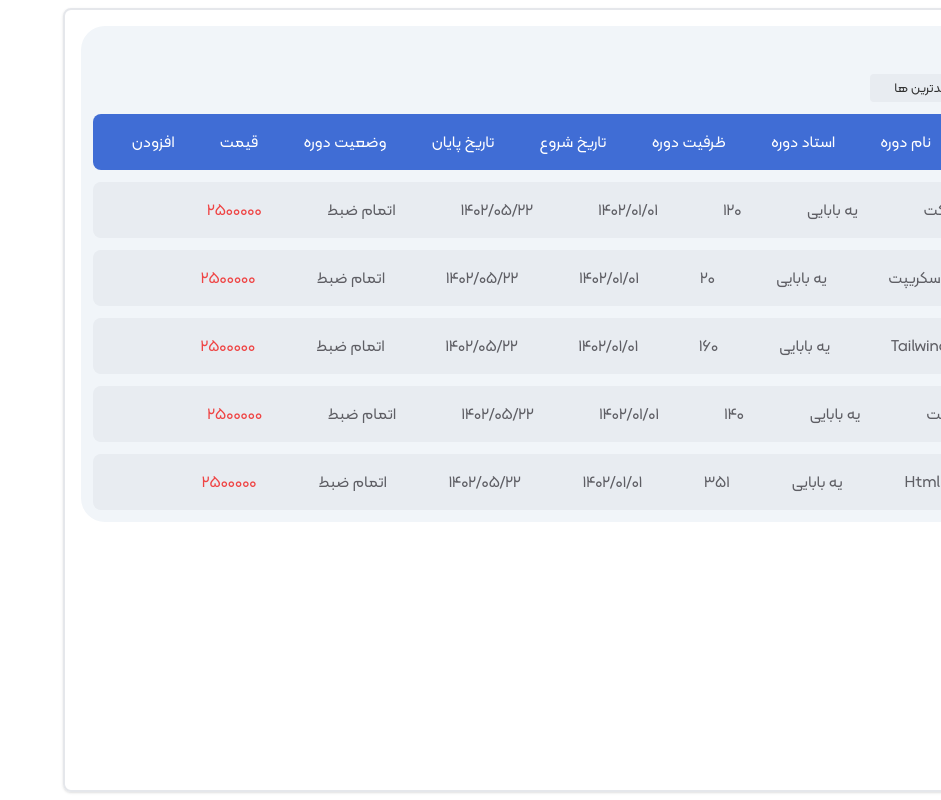
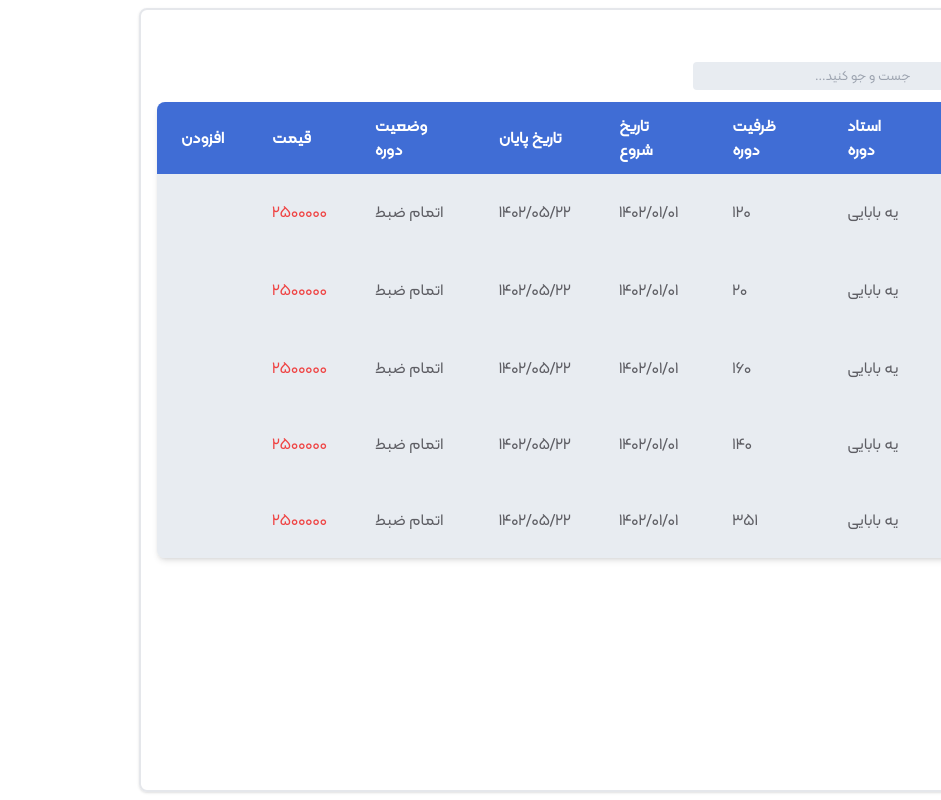
Before and after one commit to mbadangiz/Big-Bang, a React (Vite) app: page /User/Panel/CoursesList in a window 1280 px wide. Shown: the whole page, without its empty margins (339-1280 px from the left). Built offline with nearby package versions, Linux system fonts and the light colour scheme; some icons are missing.

Commit message:
Panel-Table

```diff
--- a/src/Components/User/Panel/PanelHolder/PanelContent/PanelCoursesList/PanelCoursesList.jsx
+++ b/src/Components/User/Panel/PanelHolder/PanelContent/PanelCoursesList/PanelCoursesList.jsx
@@ -1,61 +1,9 @@
 import React from "react";
-import ImageTest from "./../../../../../../Assets/Image/sampleImage.png";
+import { TableCoursesList } from "./TableCoursesList/TableCoursesList";
 
 const PanelCoursesList = () => {
-  const list = [
-    {
-      id: 1,
-      courseTitle: "ری اکت",
-      courseMaster: "یه بابایی",
-      courseParticipants: 120,
-      courseStartTime: "1402/01/01",
-      courseEndTime: "1402/05/22",
-      courseStatus: "اتمام ضبط",
-      coursePrice: 2500000,
-    },
-    {
-      id: 2,
-      courseTitle: "جاوا اسکریپت",
-      courseMaster: "یه بابایی",
-      courseParticipants: 20,
-      courseStartTime: "1402/01/01",
-      courseEndTime: "1402/05/22",
-      courseStatus: "اتمام ضبط",
-      coursePrice: 2500000,
-    },
-    {
-      id: 3,
-      courseTitle: "Tailwindcss",
-      courseMaster: "یه بابایی",
-      courseParticipants: 160,
-      courseStartTime: "1402/01/01",
-      courseEndTime: "1402/05/22",
-      courseStatus: "اتمام ضبط",
-      coursePrice: 2500000,
-    },
-    {
-      id: 4,
-      courseTitle: "نکست",
-      courseMaster: "یه بابایی",
-      courseParticipants: 140,
-      courseStartTime: "1402/01/01",
-      courseEndTime: "1402/05/22",
-      courseStatus: "اتمام ضبط",
-      coursePrice: 2500000,
-    },
-    {
-      id: 5,
-      courseTitle: "Html,Css",
-      courseMaster: "یه بابایی",
-      courseParticipants: 351,
-      courseStartTime: "1402/01/01",
-      courseEndTime: "1402/05/22",
-      courseStatus: "اتمام ضبط",
-      coursePrice: 2500000,
-    },
-  ];
   return (
-    <div className=" p-3 rounded-3xl bg-slate-100">
+    <>
       <h1>لیست دوره ها</h1>
       <div className="flex gap-2 text-[13px] mt-3 mb-3">
         <div className="bg-bluePrimary py-1 px-6 rounded-[4px] text-white">
@@ -66,54 +14,14 @@ const PanelCoursesList = () => {
           جدیدترین ها
           <i className="fi fi-rr-circle-xmark relative top-1 right-2"></i>
         </div>
+        <input
+          type="search"
+          className="bg-[#E8ECF1] py-1 px-10 rounded-[4px]"
+          placeholder="جست و جو کنید..."
+        />
       </div>
-      <div
-        className="bg-bluePrimary p-4 rounded-lg text-white
-      mr-auto cursor-default  flex justify-around"
-      >
-        <div className="">عکس دوره </div>
-        <div className="">نام دوره </div>
-        <div className="">استاد دوره </div>
-        <div className=""> ظرفیت دوره </div>
-        <div className=""> تاریخ شروع </div>
-        <div className="">تاریخ پایان </div>
-        <div className="">وضعیت دوره </div>
-        <div className="">قیمت </div>
-        <div className="">افزودن </div>
-      </div>
-
-      {list.map((course) => {
-        return (
-          <>
-            <div
-              key={course.id}
-              className="bg-[#E8ECF1] p-4 rounded-lg text-[#5E5E64]  mr-auto cursor-default
-              mt-3 flex justify-around hover:shadow-sm hover:scale-[1.005]
-              relative overflow-hidden"
-            >
-              <div className="">
-                <img
-                  src={ImageTest}
-                  alt=""
-                  className="w-20 h-full absolute right-0 top-0 rounded-md
-                  border-2 border-red-100 border-solid"
-                />
-              </div>
-              <div className="flex">{course.courseTitle}</div>
-              <div className="">{course.courseMaster}</div>
-              <div className="">{course.courseParticipants}</div>
-              <div className="">{course.courseStartTime}</div>
-              <div className="">{course.courseEndTime}</div>
-              <div className="">{course.courseStatus}</div>
-              <div className="text-red-500">{course.coursePrice}</div>
-              <div className="hover:cursor-pointer">
-                <i className="fi fi-rr-add"></i>
-              </div>
-            </div>
-          </>
-        );
-      })}
-    </div>
+      <TableCoursesList />
+    </>
   );
 };
 
--- /dev/null
+++ b/src/Components/User/Panel/PanelHolder/PanelContent/PanelCoursesList/TableCoursesList/TableCoursesList.jsx
@@ -0,0 +1,135 @@
+import React from "react";
+import ImageTest from "./../../../../../../../Assets/Image/sampleImage.png";
+
+const TableCoursesList = () => {
+  const list = [
+    {
+      id: 1,
+      courseTitle: "ری اکت",
+      courseMaster: "یه بابایی",
+      courseParticipants: 120,
+      courseStartTime: "1402/01/01",
+      courseEndTime: "1402/05/22",
+      courseStatus: "اتمام ضبط",
+      coursePrice: 2500000,
+    },
+    {
+      id: 2,
+      courseTitle: "جاوا اسکریپت",
+      courseMaster: "یه بابایی",
+      courseParticipants: 20,
+      courseStartTime: "1402/01/01",
+      courseEndTime: "1402/05/22",
+      courseStatus: "اتمام ضبط",
+      coursePrice: 2500000,
+    },
+    {
+      id: 3,
+      courseTitle: "Tailwindcss",
+      courseMaster: "یه بابایی",
+      courseParticipants: 160,
+      courseStartTime: "1402/01/01",
+      courseEndTime: "1402/05/22",
+      courseStatus: "اتمام ضبط",
+      coursePrice: 2500000,
+    },
+    {
+      id: 4,
+      courseTitle: "نکست",
+      courseMaster: "یه بابایی",
+      courseParticipants: 140,
+      courseStartTime: "1402/01/01",
+      courseEndTime: "1402/05/22",
+      courseStatus: "اتمام ضبط",
+      coursePrice: 2500000,
+    },
+    {
+      id: 5,
+      courseTitle: "Html,Css",
+      courseMaster: "یه بابایی",
+      courseParticipants: 351,
+      courseStartTime: "1402/01/01",
+      courseEndTime: "1402/05/22",
+      courseStatus: "اتمام ضبط",
+      coursePrice: 2500000,
+    },
+  ];
+  return (
+    <>
+      <div className="relative overflow-x-auto shadow-md sm:rounded-lg bg-slate-100">
+        <table className="w-full text-base text-left text-gray-500 dark:text-gray-400">
+          <thead className="text-base text-white uppercase bg-bluePrimary">
+            <tr>
+              <th scope="col" className="px-6 py-3">
+                عکس دوره
+              </th>
+              <th scope="col" className="px-6 py-3">
+                نام دوره
+              </th>
+              <th scope="col" className="px-6 py-3">
+                استاد دوره
+              </th>
+              <th scope="col" className="px-6 py-3">
+                ظرفیت دوره
+              </th>
+              <th scope="col" className="px-6 py-3">
+                تاریخ شروع
+              </th>
+              <th scope="col" className="px-6 py-3">
+                تاریخ پایان
+              </th>
+              <th scope="col" className="px-6 py-3">
+                وضعیت دوره
+              </th>
+              <th scope="col" className="px-6 py-3">
+                قیمت
+              </th>
+              <th scope="col" className="px-6 py-3">
+                افزودن
+              </th>
+            </tr>
+          </thead>
+          <tbody>
+            {list.map((course) => {
+              return (
+                <>
+                  <tr className="bg-[#E8ECF1] text-[#5E5E64] hover:bg-[#bac1c9]/30 ">
+                    <th
+                      scope="row"
+                      className="py-4 font-medium whitespace-nowrap"
+                    >
+                      <img
+                        src={ImageTest}
+                        alt=""
+                        className="border-2 border-red-100 border-solid w-20 relative right-8 rounded-md"
+                      />
+                    </th>
+                    <td className="px-6 py-4">{course.courseTitle}</td>
+                    <td className="px-6 py-4">{course.courseMaster}</td>
+                    <td className="px-6 py-4">{course.courseParticipants}</td>
+                    <td className="px-6 py-4">{course.courseStartTime}</td>
+                    <td className="px-6 py-4">{course.courseEndTime}</td>
+                    <td className="px-6 py-4">{course.courseStatus}</td>
+                    <td className="px-6 py-4 text-red-500">
+                      {course.coursePrice}
+                    </td>
+                    <td className="px-6 py-4">
+                      <a
+                        href="#"
+                        className="font-medium text-blue-600 dark:text-blue-500 hover:underline"
+                      >
+                        <i className="fi fi-rr-add"></i>
+                      </a>
+                    </td>
+                  </tr>
+                </>
+              );
+            })}
+          </tbody>
+        </table>
+      </div>
+    </>
+  );
+};
+
+export { TableCoursesList };
```
